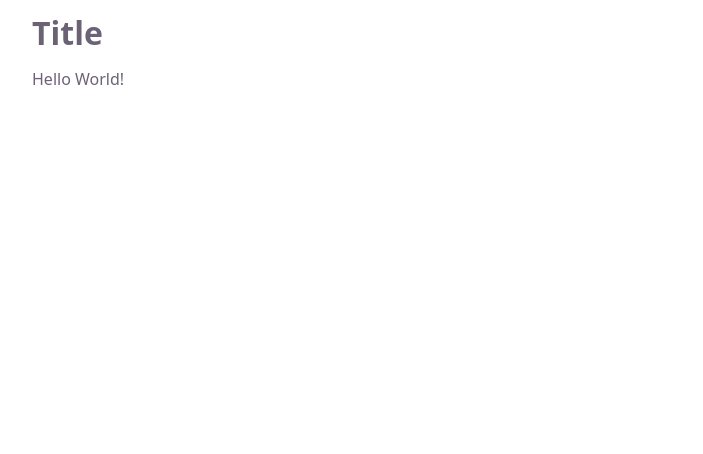
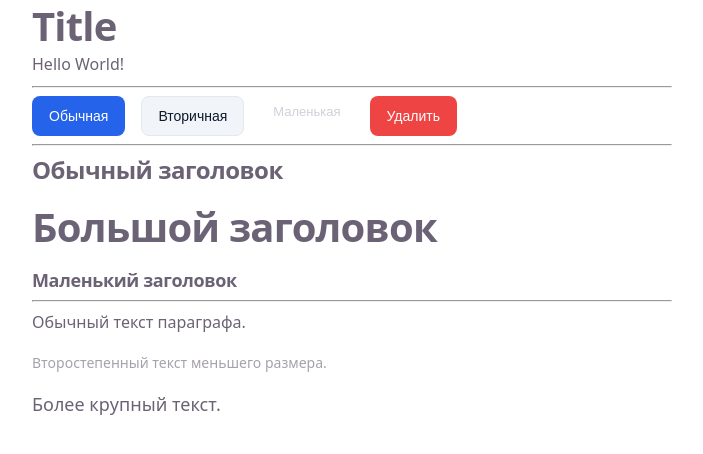
Before and after one commit to motosasha/react-homework, a React (Vite) app: page / in a window 1280 px wide. Shown: the top 454 px of the page, without its empty margins (288-991 px from the left). Built offline with nearby package versions, Linux system fonts and the light colour scheme.

Commit message:
homework: components

```diff
--- a/src/App.jsx
+++ b/src/App.jsx
@@ -1,10 +1,44 @@
+import { Button } from "@components/Button/Button";
+import { Title } from "@components/Title/Title";
+import { Paragraph } from "@components/Paragraph/Paragraph";
 import "@styles/app.css";
 
 export default function App() {
   return (
     <div className="container">
-      <h1>Title</h1>
-      <p>Hello World!</p>
+      <Title as="h1" size="xl">
+        Title
+      </Title>
+      <Paragraph>Hello World!</Paragraph>
+      <hr />
+      <div className="row">
+        <Button>Обычная</Button>
+        <Button variant="secondary">Вторичная</Button>
+        <Button variant="ghost" size="sm">
+          Маленькая
+        </Button>
+        <Button variant="danger">Удалить</Button>
+      </div>
+      <hr />
+      <div className="stack">
+        <Title>Обычный заголовок</Title>
+        <Title as="h1" size="xl">
+          Большой заголовок
+        </Title>
+        <Title as="h3" size="sm">
+          Маленький заголовок
+        </Title>
+      </div>
+      <hr />
+      <div className="stack">
+        <Paragraph>Обычный текст параграфа.</Paragraph>
+
+        <Paragraph size="sm" muted>
+          Второстепенный текст меньшего размера.
+        </Paragraph>
+
+        <Paragraph size="lg">Более крупный текст.</Paragraph>
+      </div>
     </div>
   );
 }
--- /dev/null
+++ b/src/components/Button/Button.css
@@ -0,0 +1,76 @@
+.button {
+  display: inline-flex;
+  align-items: center;
+  justify-content: center;
+  gap: 0.5rem;
+  font-weight: 500;
+  border-radius: 8px;
+  border: 1px solid transparent;
+  cursor: pointer;
+  transition: all 0.15s ease;
+  user-select: none;
+  white-space: nowrap;
+}
+
+.button:disabled {
+  opacity: 0.5;
+  cursor: not-allowed;
+}
+
+/* Размеры */
+.button-sm {
+  height: 32px;
+  padding: 0 12px;
+  font-size: 13px;
+}
+
+.button-md {
+  height: 40px;
+  padding: 0 16px;
+  font-size: 14px;
+}
+
+.button-lg {
+  height: 48px;
+  padding: 0 20px;
+  font-size: 16px;
+}
+
+/* Варианты */
+.button-primary {
+  background-color: #2563eb;
+  color: white;
+}
+
+.button-primary:hover:not(:disabled) {
+  background-color: #1d4ed8;
+}
+
+.button-secondary {
+  background-color: #f1f5f9;
+  color: #0f172a;
+  border-color: #e2e8f0;
+}
+
+.button-secondary:hover:not(:disabled) {
+  background-color: #e2e8f0;
+}
+
+.button-ghost {
+  background-color: transparent;
+  color: #ced1d7;
+}
+
+.button-ghost:hover:not(:disabled) {
+  background-color: #f1f5f9;
+  color: #0f172a;
+}
+
+.button-danger {
+  background-color: #ef4444;
+  color: white;
+}
+
+.button-danger:hover:not(:disabled) {
+  background-color: #dc2626;
+}
--- /dev/null
+++ b/src/components/Button/Button.jsx
@@ -0,0 +1,18 @@
+import "./Button.css";
+
+export const Button = ({
+  children,
+  variant = "primary",
+  size = "md",
+  className = "",
+  ...props
+}) => {
+  return (
+    <button
+      className={`button button-${variant} button-${size} ${className}`}
+      {...props}
+    >
+      {children}
+    </button>
+  );
+};
--- /dev/null
+++ b/src/components/Paragraph/Paragraph.css
@@ -0,0 +1,20 @@
+.paragraph {
+  margin: 0;
+  line-height: 1.6;
+}
+
+.paragraph-sm {
+  font-size: 14px;
+}
+
+.paragraph-md {
+  font-size: 16px;
+}
+
+.paragraph-lg {
+  font-size: 18px;
+}
+
+.paragraph-muted {
+  opacity: 0.6;
+}
--- /dev/null
+++ b/src/components/Paragraph/Paragraph.jsx
@@ -0,0 +1,16 @@
+import "./Paragraph.css";
+
+export const Paragraph = ({
+  children,
+  size = "md",
+  muted = false,
+  className = "",
+}) => {
+  return (
+    <p
+      className={`paragraph paragraph-${size} ${muted ? "paragraph-muted" : ""} ${className}`}
+    >
+      {children}
+    </p>
+  );
+};
--- /dev/null
+++ b/src/components/Title/Title.css
@@ -0,0 +1,22 @@
+.title {
+  margin: 0;
+  font-weight: 600;
+  letter-spacing: -0.02em;
+  line-height: 1.3;
+}
+
+.title-sm {
+  font-size: 18px;
+}
+
+.title-md {
+  font-size: 24px;
+}
+
+.title-lg {
+  font-size: 32px;
+}
+
+.title-xl {
+  font-size: 40px;
+}
--- /dev/null
+++ b/src/components/Title/Title.jsx
@@ -0,0 +1,10 @@
+import "./Title.css";
+
+export const Title = ({
+  children,
+  as: Tag = "h2",
+  size = "md",
+  className = "",
+}) => {
+  return <Tag className={`title title-${size} ${className}`}>{children}</Tag>;
+};
--- a/src/styles/app.css
+++ b/src/styles/app.css
@@ -1,5 +1,16 @@
 .container {
-	width: 100%;
-	max-width: 640px;
-	margin: 0 auto;
+  width: 100%;
+  max-width: 640px;
+  margin: 0 auto;
 }
+
+.row {
+  display: flex;
+  gap: 16px;
+}
+
+.stack {
+  display: flex;
+  flex-direction: column;
+  gap: 16px;
+}
```
